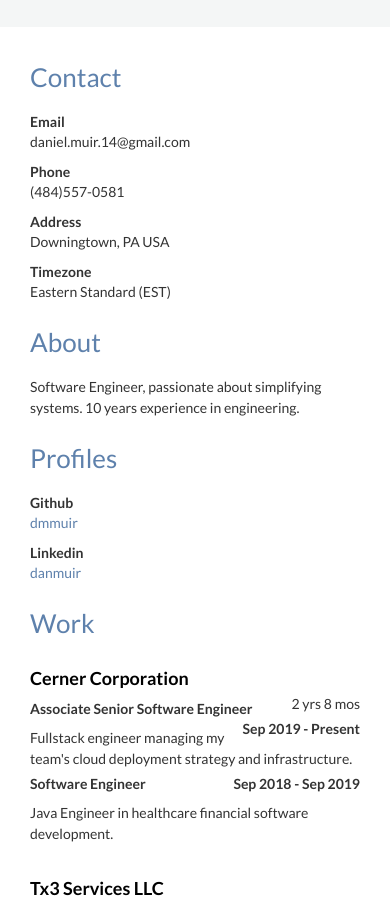
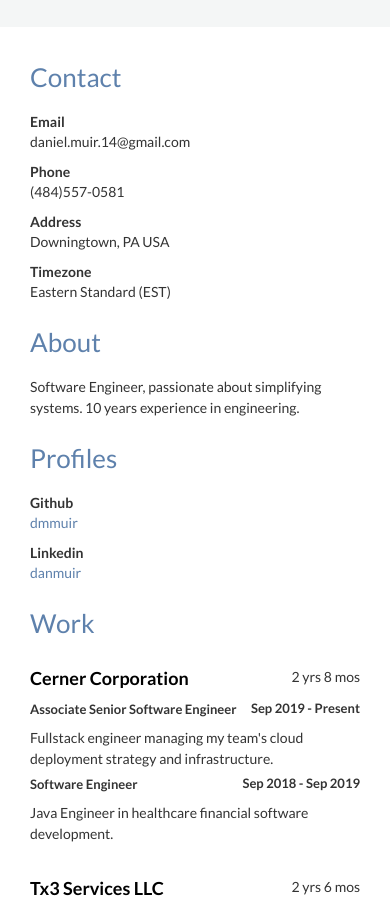
Before and after one commit to dmmuir/resume, a plain HTML site: page index.html in a window 390 px wide. Shown: the part 128-1031 px from the top of the page. Drawn offline with nearby package versions, Linux system fonts and the light colour scheme; some icons are missing.

Commit message:
Update resume

```diff
--- a/index.html
+++ b/index.html
@@ -184,7 +184,7 @@
 		margin-bottom: 7px;
 	}
 	.strike-through span {
-		display: block;
+		display: inline;
 	}
 	#header {
 		margin-bottom: 10px;
@@ -192,6 +192,9 @@
 	}
 	#actions {
 		display: none;
+	}
+	.position span {
+		font-size: 13px;
 	}
 }
 
```
